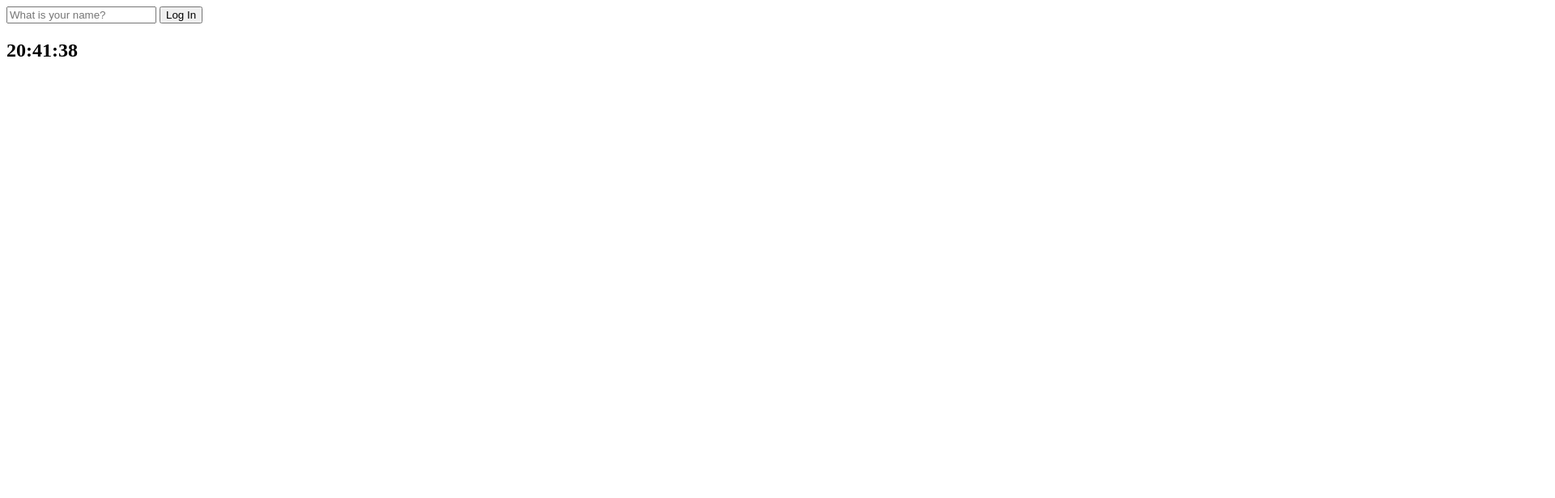
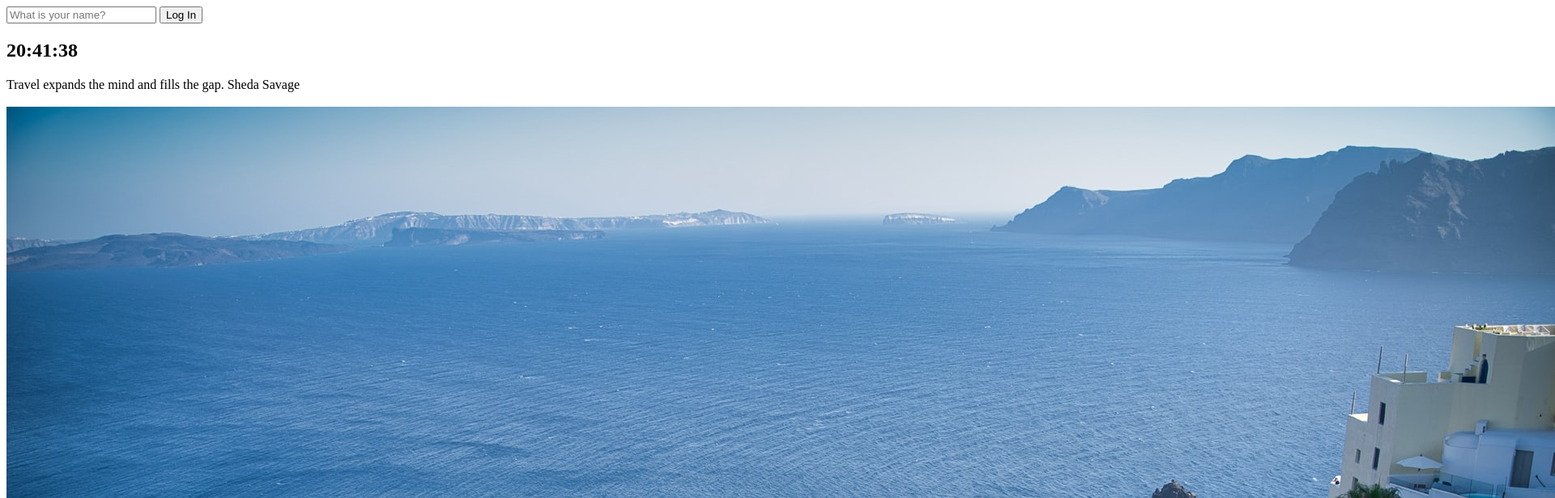
Before and after one commit to ymaru02/JavaScript-Example, a plain HTML site: page NomadCoders/Chrome/index.html in a window 1280 px wide. Shown: the top 616 px of the page at 81% size, 1920 px wide, since content can reach past the window. Drawn offline with Linux system fonts and the light colour scheme.

Commit message:
background

```diff
--- a/NomadCoders/Chrome/index.html
+++ b/NomadCoders/Chrome/index.html
@@ -19,7 +19,16 @@
     </form>
     <h2 id="clock">00:00:00</h2>
     <h1 id="greeting" class="hidden"></h1>
+    <div id="quote">
+      <span></span>
+      <span></span>
+    </div>
+
+    <img src="" alt="" />
+    <!-- js -->
     <script src="js/clock.js"></script>
     <script src="js/greetings.js"></script>
+    <script src="js/quotes.js"></script>
+    <script src="js/background.js"></script>
   </body>
 </html>
--- /dev/null
+++ b/NomadCoders/Chrome/js/background.js
@@ -0,0 +1,9 @@
+const images = ["0.jpeg", "1.jpeg", "2.jpeg"];
+
+const chosenImage = images[Math.floor(Math.random() * images.length)];
+
+const bgImage = document.createElement("img");
+
+bgImage.src = `img/${chosenImage}`;
+
+document.body.appendChild(bgImage);
--- /dev/null
+++ b/NomadCoders/Chrome/js/quotes.js
@@ -0,0 +1,50 @@
+const quotes = [
+  {
+    quote: "The way to get started is to quit talking and begin doing.",
+    author: "Walt Disney",
+  },
+  {
+    quote: "Life is what happens when you're busy making other plans.",
+    author: "John Lennon",
+  },
+  {
+    quote:
+      "The world is a book and those who do not travel read only one page.",
+    author: "Saint Augustine",
+  },
+  {
+    quote: "Life is either a daring adventure or nothing at all.",
+    author: "Helen Keller",
+  },
+  {
+    quote: "To Travel is to Live",
+    author: "Hans Christian Andersen",
+  },
+  {
+    quote: "Only a life lived for others is a life worthwhile.",
+    author: "Albert Einstein",
+  },
+  {
+    quote: "You only live once, but if you do it right, once is enough.",
+    author: "Mae West",
+  },
+  {
+    quote: "Never go on trips with anyone you do ntot love.",
+    author: "Hemmingway",
+  },
+  {
+    quote: "We wander for distraction, but we travel for fulfilment.",
+    author: "Hilaire Belloc",
+  },
+  {
+    quote: "Travel expands the mind and fills the gap.",
+    author: "Sheda Savage",
+  },
+];
+
+const quote = document.querySelector("#quote span:first-child");
+const author = document.querySelector("#quote span:last-child");
+const todaysQuote = quotes[Math.floor(Math.random() * quotes.length)];
+
+quote.innerText = todaysQuote.quote;
+author.innerText = todaysQuote.author;
```
Also changed, not shown: NomadCoders/Chrome/img/0.jpeg (added), NomadCoders/Chrome/img/1.jpeg (added), NomadCoders/Chrome/img/2.jpeg (added).
